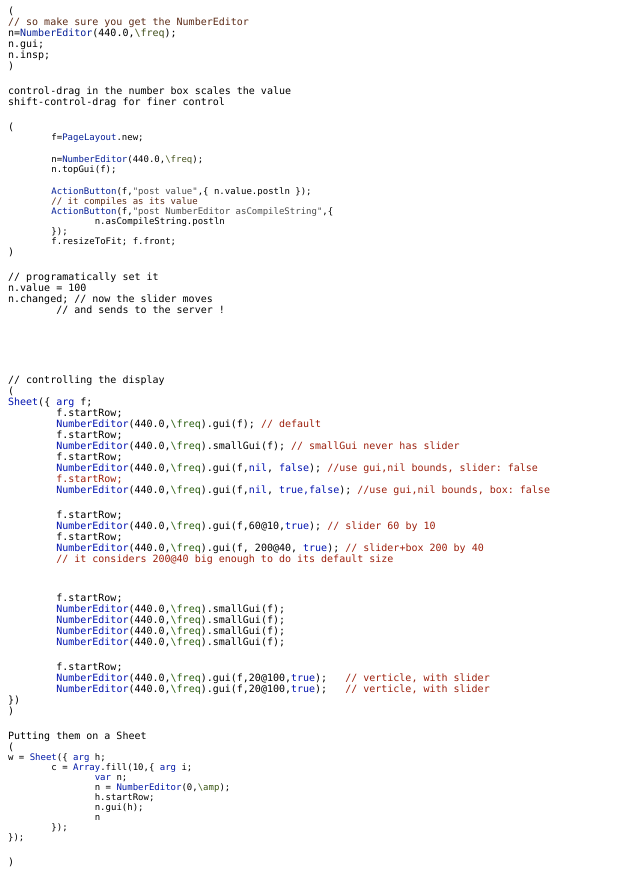
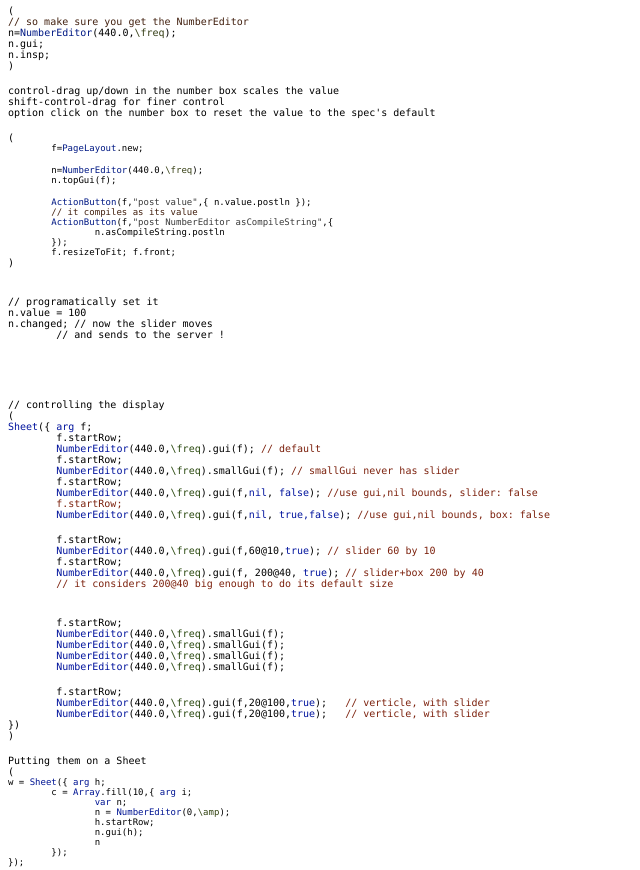
Before and after one commit to crucialfelix/crucial-library, a plain HTML site: page Help/Editors/NumberEditor.html in a window 1280 px wide. Shown: the part 520-1390 px from the top of the page, without its empty margins (0-640 px from the left). Drawn offline with Linux system fonts and the light colour scheme.

Commit message:
add: alt-click to reset number editor to default (like Logic)

```diff
--- a/Help/Editors/NumberEditor.html
+++ b/Help/Editors/NumberEditor.html
@@ -14,31 +14,31 @@ p.p4 {margin: 0.0px 0.0px 0.0px 0.0px; font: 12.0px Helvetica; min-height: 14.0p
 p.p5 {margin: 0.0px 0.0px 0.0px 0.0px; font: 10.0px Monaco; min-height: 14.0px}
 p.p6 {margin: 0.0px 0.0px 0.0px 0.0px; font: 10.0px Monaco}
 p.p7 {margin: 0.0px 0.0px 0.0px 0.0px; font: 9.0px Monaco}
-p.p8 {margin: 0.0px 0.0px 0.0px 0.0px; font: 10.0px Monaco; color: #5c2b17}
-p.p9 {margin: 0.0px 0.0px 0.0px 0.0px; font: 10.0px Monaco; color: #082198}
-p.p10 {margin: 0.0px 0.0px 0.0px 0.0px; font: 9.0px Monaco; color: #082198}
+p.p8 {margin: 0.0px 0.0px 0.0px 0.0px; font: 10.0px Monaco; color: #42200f}
+p.p9 {margin: 0.0px 0.0px 0.0px 0.0px; font: 10.0px Monaco; color: #001984}
+p.p10 {margin: 0.0px 0.0px 0.0px 0.0px; font: 9.0px Monaco; color: #001984}
 p.p11 {margin: 0.0px 0.0px 0.0px 0.0px; font: 9.0px Monaco; min-height: 12.0px}
-p.p12 {margin: 0.0px 0.0px 0.0px 0.0px; font: 9.0px Monaco; color: #5c2b17}
-p.p13 {margin: 0.0px 0.0px 0.0px 0.0px; font: 9.0px Monaco; color: #4d4d4d}
+p.p12 {margin: 0.0px 0.0px 0.0px 0.0px; font: 9.0px Monaco; color: #42200f}
+p.p13 {margin: 0.0px 0.0px 0.0px 0.0px; font: 9.0px Monaco; color: #3b3b3b}
 p.p14 {margin: 0.0px 0.0px 0.0px 0.0px; font: 14.0px Helvetica; min-height: 17.0px}
-p.p15 {margin: 0.0px 0.0px 0.0px 0.0px; font: 10.0px Monaco; color: #0012af}
-p.p16 {margin: 0.0px 0.0px 0.0px 0.0px; font: 10.0px Monaco; color: #9d200d}
-p.p17 {margin: 0.0px 0.0px 0.0px 0.0px; font: 10.0px Monaco; color: #9d200d; min-height: 14.0px}
-p.p18 {margin: 0.0px 0.0px 0.0px 0.0px; font: 9.0px Monaco; color: #0018a6}
-p.p19 {margin: 0.0px 0.0px 0.0px 0.0px; font: 9.0px Monaco; color: #0015ab}
+p.p15 {margin: 0.0px 0.0px 0.0px 0.0px; font: 10.0px Monaco; color: #00139d}
+p.p16 {margin: 0.0px 0.0px 0.0px 0.0px; font: 10.0px Monaco; color: #7c210d}
+p.p17 {margin: 0.0px 0.0px 0.0px 0.0px; font: 10.0px Monaco; color: #7c210d; min-height: 14.0px}
+p.p18 {margin: 0.0px 0.0px 0.0px 0.0px; font: 9.0px Monaco; color: #001593}
+p.p19 {margin: 0.0px 0.0px 0.0px 0.0px; font: 9.0px Monaco; color: #001499}
 span.s1 {font: 19.0px Helvetica}
-span.s2 {color: #082198}
-span.s3 {color: #43511d}
+span.s2 {color: #001984}
+span.s3 {color: #353e15}
 span.s4 {color: #000000}
-span.s5 {color: #45531d}
-span.s6 {color: #4d4d4d}
-span.s7 {color: #0012af}
-span.s8 {color: #295d0e}
-span.s9 {color: #9d200d}
-span.s10 {color: #0018a6}
-span.s11 {color: #3c5715}
-span.s12 {color: #335a11}
-span.s13 {color: #0015ab}
+span.s5 {color: #374015}
+span.s6 {color: #3b3b3b}
+span.s7 {color: #00139d}
+span.s8 {color: #29480e}
+span.s9 {color: #7c210d}
+span.s10 {color: #001593}
+span.s11 {color: #324311}
+span.s12 {color: #2d460f}
+span.s13 {color: #001499}
 span.Apple-tab-span {white-space:pre}
 </style>
 </head>
@@ -55,8 +55,8 @@ span.Apple-tab-span {white-space:pre}
 <p class="p3"><span class="Apple-tab-span">	</span>.next</p>
 <p class="p4"><span class="Apple-tab-span">	</span></p>
 <p class="p3">all return the float value, not the editor itself.</p>
-<p class="p5"><br></p>
-<p class="p3">This is the default control view for a StaticSpec. <span class="Apple-converted-space"> </span></p>
+<p class="p4"><br></p>
+<p class="p3">This is the default control for a StaticSpec. <span class="Apple-converted-space"> </span></p>
 <p class="p4"><br></p>
 <p class="p3">If used in a Patch, it will return its initial value when the patch starts, but will not be modulateable after that.<span class="Apple-converted-space">  </span>See KrNumberEditor for modulateable.</p>
 <p class="p4"><br></p>
@@ -89,8 +89,9 @@ span.Apple-tab-span {white-space:pre}
 <p class="p6">n.insp;</p>
 <p class="p6">)</p>
 <p class="p5"><br></p>
-<p class="p6">control-drag in the number box scales the value</p>
+<p class="p6">control-drag up/down in the number box scales the value</p>
 <p class="p6">shift-control-drag for finer control</p>
+<p class="p6">option click on the number box to reset the value to the spec's default</p>
 <p class="p5"><br></p>
 <p class="p6">(</p>
 <p class="p10"><span class="s4"><span class="Apple-tab-span">	</span>f=</span>PageLayout<span class="s4">.new;</span></p>
@@ -105,6 +106,7 @@ span.Apple-tab-span {white-space:pre}
 <p class="p7"><span class="Apple-tab-span">	</span>});</p>
 <p class="p7"><span class="Apple-tab-span">	</span>f.resizeToFit; f.front;</p>
 <p class="p6">)</p>
+<p class="p5"><br></p>
 <p class="p5"><br></p>
 <p class="p6">// programatically set it</p>
 <p class="p6">n.value = 100</p>
```
Also changed, not shown: 1 other file.
